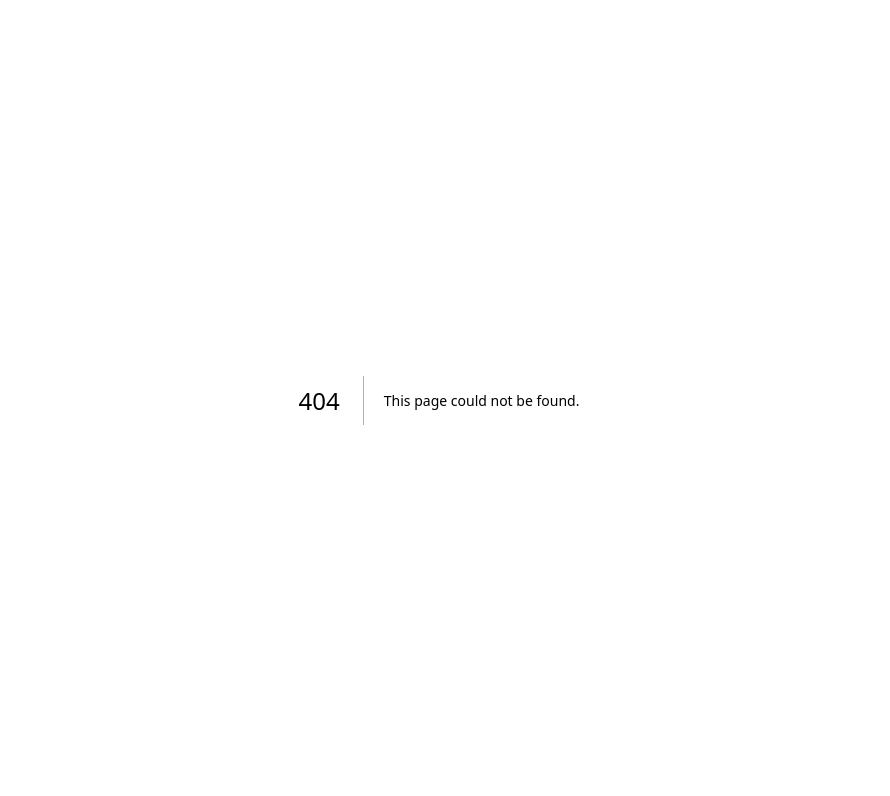
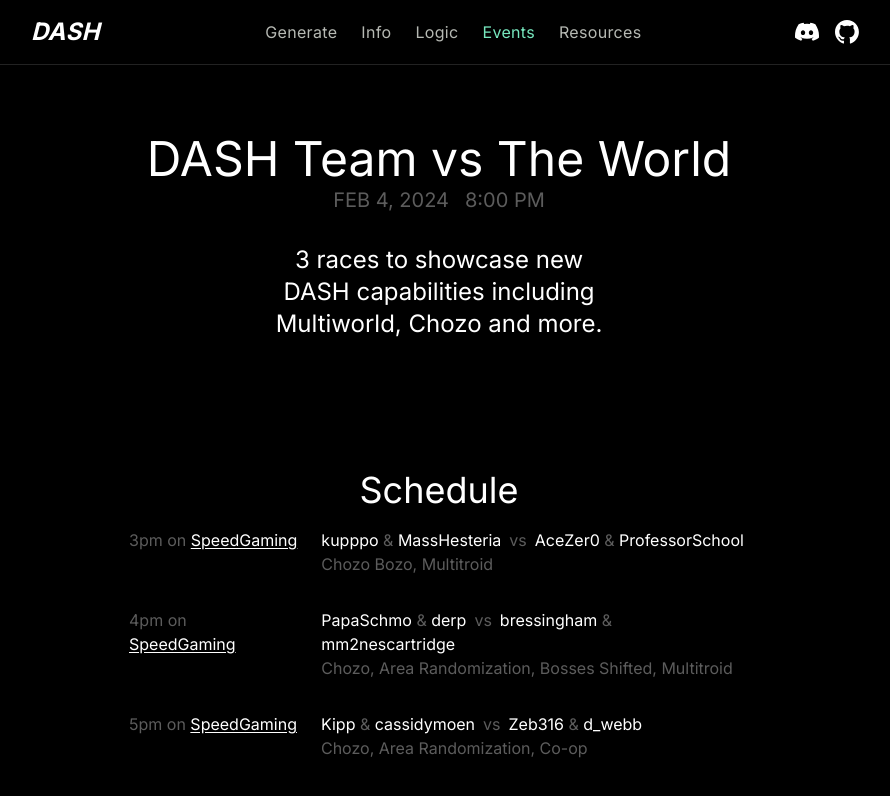
Before and after one commit to dashrando/dash-randomizer, a Next.js app in the folder apps/web/: page /events/vs-world in a window 1280 px wide. Before the commit this address had no page. Shown: the top 796 px of the page, without its empty margins (201-1091 px from the left). Built offline with nearby package versions, Linux system fonts and the light colour scheme.

Commit message:
switch to vs world

```diff
--- a/apps/web/app/events/route.ts
+++ b/apps/web/app/events/route.ts
@@ -1,5 +1,5 @@
 import { redirect } from 'next/navigation'
 
 export async function GET() {
-  return redirect('/events/chozo-showcase')
+  return redirect('/events/vs-world')
 }
--- /dev/null
+++ b/apps/web/app/events/vs-world/event.module.css
@@ -0,0 +1,29 @@
+.gamesList {
+  list-style: none outside none;
+  margin: 0;
+  padding: 0;
+}
+
+.gamesList li {
+  display: flex;
+  gap: var(--spacer-6x);
+  flex-direction: row;
+  color: var(--color-muted);
+}
+
+.gamesList li a {
+  color: var(--color-highlight);
+  text-decoration: underline;
+  text-underline-offset: 2px;
+  transition: color 0.15s ease-in-out, text-decoration-color 0.15s ease-in-out;
+}
+
+.gamesList li a:hover {
+  color: #77e7be;
+  text-decoration-color: transparent;
+}
+
+.gamesList li p {
+  font-size: 16px;
+  line-height: 24px;
+}
--- /dev/null
+++ b/apps/web/app/events/vs-world/page.tsx
@@ -0,0 +1,69 @@
+import Link from 'next/link'
+import { Wrapper } from '@/app/components/wrapper'
+import Time from './time'
+import styles from './event.module.css'
+import { PropsWithChildren } from 'react'
+
+const Runner = ({ children }: PropsWithChildren) => (<span style={{ color: 'var(--color-highlight)'}}>{children}</span>)
+
+export default function TournamentPage() {
+  return (
+    <Wrapper>
+      <div style={{ maxWidth: '620px', margin: 'var(--spacer-8x) auto var(--spacer-4x)' }}>
+        <div style={{ textAlign: 'center' }}>
+          <h1 style={{ color: '#fff', fontWeight: '400', fontSize: '48px', margin: '0' }}>
+            DASH Team vs The World
+          </h1>
+          <h3 style={{ textTransform: 'uppercase', fontWeight: '400', fontSize: '20px', display: 'flex', justifyContent: 'center', gap: 'var(--spacer-4x)', color: 'var(--color-muted)', margin: '0' }}>
+            <span><Time unit="date" /></span>
+            <span><Time unit="time" /></span>
+          </h3>
+          <h2 style={{ margin: 'var(--spacer-8x) auto', fontSize: '24px', lineHeight: '32px', color: 'var(--color-highlight)', fontWeight: '400', textAlign: 'center', maxWidth: '340px' }}>
+            3 races to showcase new DASH capabilities including Multiworld, Chozo and more.
+          </h2>
+        </div>
+        <div style={{ margin: 'var(--spacer-32x) 0 var(--spacer-12x)'}}>
+          <h3 style={{ color: '#fff', fontWeight: '400', fontSize: '36px', margin: '0', textAlign: 'center' }}>Schedule</h3>
+          <ul className={styles.gamesList}>
+            <li>
+              <div>
+                <p>3pm on <a href="https://twitch.tv/speedgaming" target="_blank" rel="noreferrer noopener">SpeedGaming</a></p>
+              </div>
+              <div>
+                <p>
+                  <Runner>kupppo</Runner> & <Runner>MassHesteria</Runner><span style={{ display: 'inline-block', margin: '0 var(--spacer-2x)' }}>vs</span><Runner>AceZer0</Runner> & <Runner>ProfessorSchool</Runner>
+                  <br />
+                  Chozo Bozo, Multitroid
+                </p>
+              </div>
+            </li>
+            <li>
+              <div>
+                <p>4pm on <a href="https://twitch.tv/speedgaming" target="_blank" rel="noreferrer noopener">SpeedGaming</a></p>
+              </div>
+              <div>
+                <p>
+                  <Runner>PapaSchmo</Runner> & <Runner>derp</Runner><span style={{ display: 'inline-block', margin: '0 var(--spacer-2x)' }}>vs</span><Runner>bressingham</Runner> & <Runner>mm2nescartridge</Runner>
+                  <br />
+                  Chozo, Area Randomization, Bosses Shifted, Multitroid
+                </p>
+              </div>
+            </li>
+            <li>
+              <div>
+                <p>5pm on <a href="https://twitch.tv/speedgaming" target="_blank" rel="noreferrer noopener">SpeedGaming</a></p>
+              </div>
+              <div>
+                <p>
+                  <Runner>Kipp</Runner> & <Runner>cassidymoen</Runner><span style={{ display: 'inline-block', margin: '0 var(--spacer-2x)' }}>vs</span><Runner>Zeb316</Runner> & <Runner>d_webb</Runner>
+                  <br />
+                  Chozo, Area Randomization, Co-op
+                </p>
+              </div>
+            </li>
+          </ul>
+        </div>
+      </div>
+    </Wrapper>
+  )
+}
--- a/apps/web/app/globals.css
+++ b/apps/web/app/globals.css
@@ -2,7 +2,7 @@
   --color-background: #000;
   --color-foreground: #cbcec8;
   --color-highlight: #fff;
-  --color-muted: #686868;
+  --color-muted: #5c5c5c;
   --color-green: #5aad36;
   --color-magenta: #d12ebb;
 
```
Also changed, not shown: apps/web/app/events/chozo-showcase/page.tsx (deleted, +0 -23 lines), apps/web/app/events/vs-world/live/page.tsx (renamed from apps/web/app/events/chozo-showcase/live/page.tsx), apps/web/app/events/vs-world/page.module.css (renamed from apps/web/app/events/chozo-showcase/page.module.css), apps/web/app/events/vs-world/time.tsx (renamed from apps/web/app/events/chozo-showcase/time.tsx).
